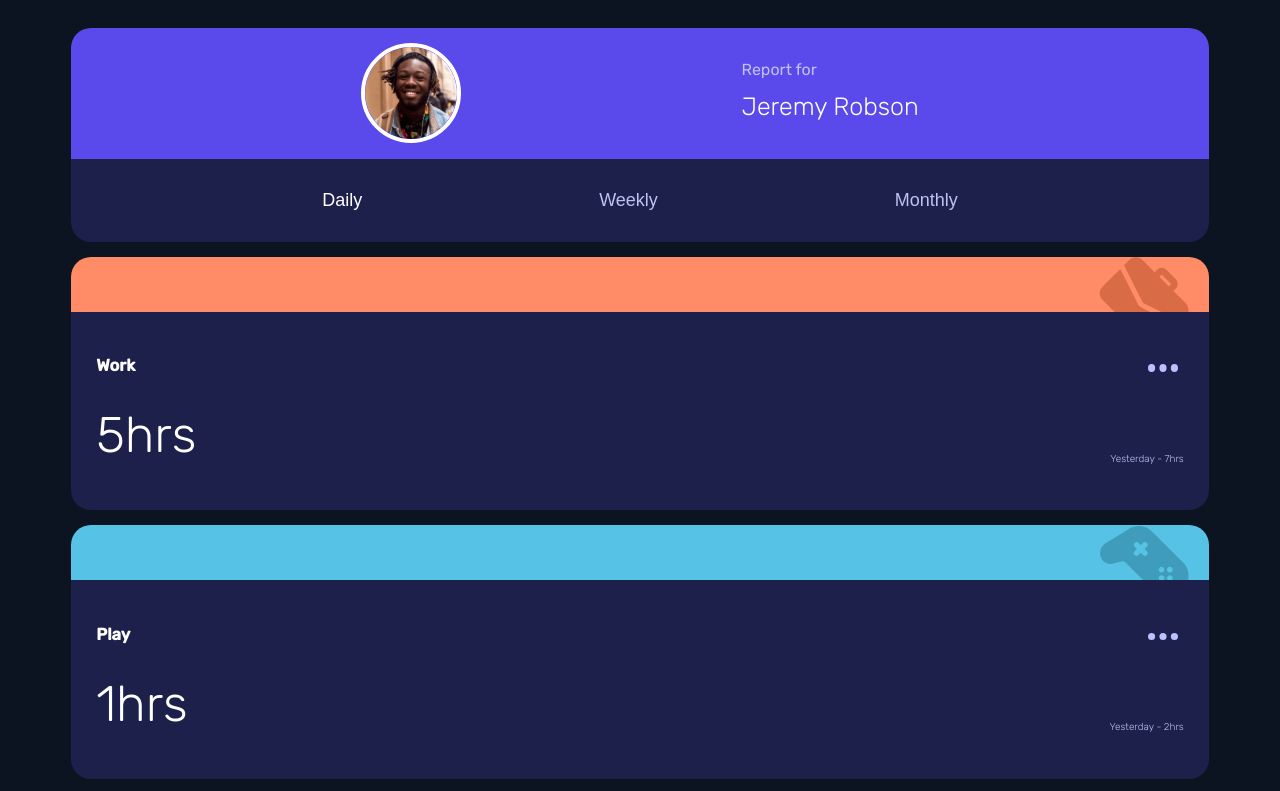
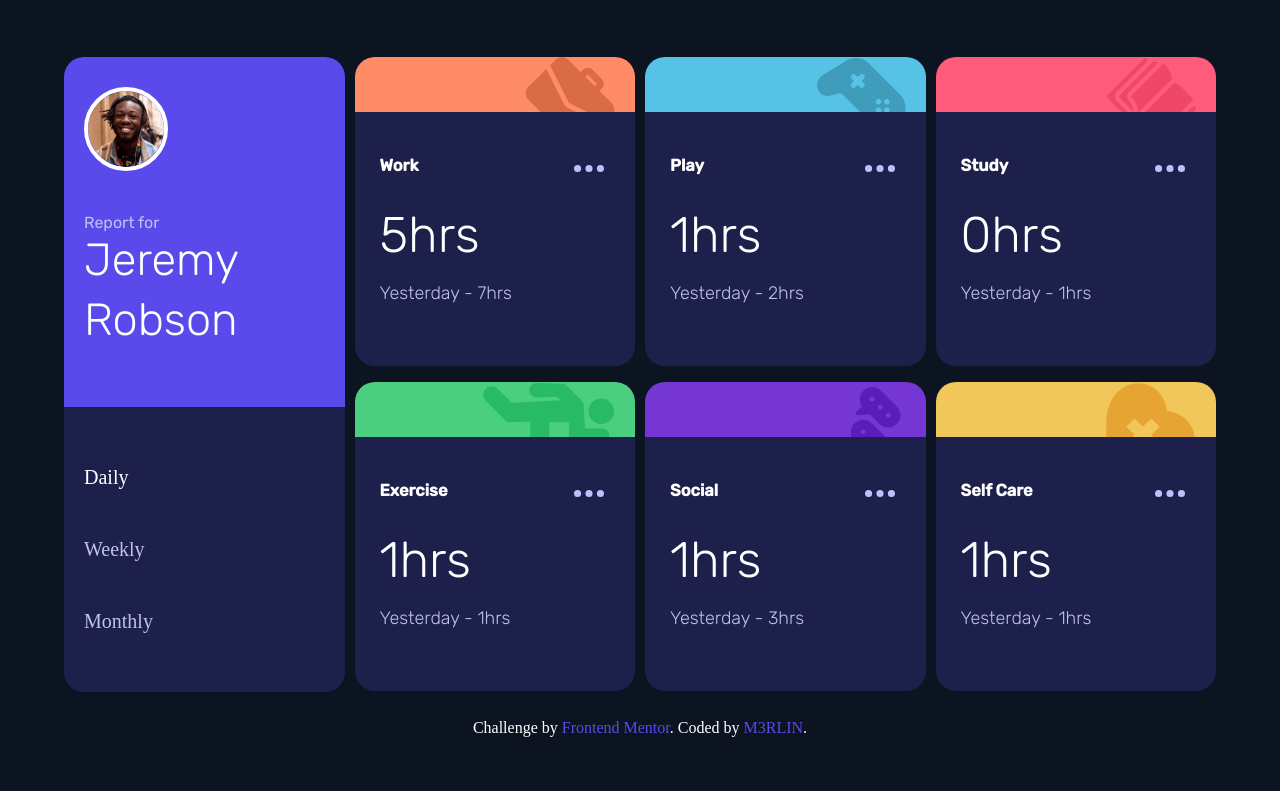
Before and after one commit to JJM3RLIN/Front-end-mentor-challenge., a website: page index.html in a window 1280 px wide. Both pictures are taken after a click on the button "Daily". Shown: the top 791 px of the page. Drawn offline with Linux system fonts and the light colour scheme; files that its build step writes are made by us from their sources.

Commit message:
Is Ready

```diff
--- a/index.html
+++ b/index.html
@@ -1,81 +1,142 @@
 <!DOCTYPE html>
 <html lang="en">
   <head>
-  <meta charset="UTF-8">
-  <meta name="viewport" content="width=device-width, initial-scale=1.0"> <!-- displays site properly based on user's device -->
+    <meta charset="UTF-8" />
+    <meta name="viewport" content="width=device-width, initial-scale=1.0" />
+    <!-- displays site properly based on user's device -->
 
-  <link rel="icon" type="image/png" sizes="32x32" href="./images/favicon-32x32.png">
+    <link
+      rel="icon"
+      type="image/png"
+      sizes="32x32"
+      href="./images/favicon-32x32.png"
+    />
 
     <title>Frontend Mentor | Time tracking dashboard</title>
-   <link rel="stylesheet" href="styles.css">
+    <link rel="stylesheet" href="build/css/normalize.min.css" />
+    <link rel="stylesheet" href="build/css/styles.min.css" />
   </head>
   <body>
-
     <main class="contenedor centrar">
-  <div class="contenido">
-      <div class="exercise seccion" id ="paso-1">
+      <div class="exercise">
         <div class="user">
           <div class="user-data">
-            <img src="images/image-jeremy.png" alt="user">
+            <img src="images/image-jeremy.png" alt="Jeremy Robson" />
             <div class="user-info">
               <div><p>Report for</p></div>
               <div class="name">
                 <h1>Jeremy <span class="span">Robson</span></h1>
               </div>
             </div>
-         </div> <!--end of user-data-->
+          </div>
+          <!--end of user-data-->
           <div class="time">
-          <button type="button" data-paso = "1">Daily</button>
+            <button type="button" data-paso="1">Daily</button>
             <button type="button" data-paso="2">Weekly</button>
             <button type="button" data-paso="3">Monthly</button>
-        </div> <!--end of time-->
+          </div>
+          <!--end of time-->
         </div>
         <!--Aqui deben ir las tarjetas-->
+        <div class="work">
+          <div class="orange">
+            <img src="images/icon-work.svg" alt="" aria-hidden="true"/>
           </div>
-      <div class="exercise-weekly seccion" id ="paso-2">
-        <div class="user">
-          <div class="user-data">
-            <img src="images/image-jeremy.png" alt="user">
-            <div class="user-info">
-              <div><p>Report for</p></div>
-              <div class="name">
-                <h1>Jeremy <span class="span">Robson</span></h1>
+          <div class="card">
+            <div class="display">
+              <h5>Work</h5>
+              <button><img src="images/icon-ellipsis.svg" /></button>
+            </div>
+            <div class="card-text">
+              <p class="horas-work"></p>
+              <h5 class="last-work"></h5>
             </div>
           </div>
-         </div> <!--end of user-data-->
-        <div class="time">
-          <button type="button" data-paso = "1">Daily</button>
-          <button type="button" data-paso="2" class="activo">Weekly</button>
-          <button type="button" data-paso="3">Monthly</button>
-        </div> <!--end of time-->
         </div>
-         <!--Aqui deben ir las tarjetas-->
+        <div class="play">
+          <div class="blue">
+            <img src="images/icon-play.svg" alt="" aria-hidden="true"/>
           </div>
-      <div class="exercise-monthly seccion" id ="paso-3">
-        <div class="user">
-          <div class="user-data">
-            <img src="images/image-jeremy.png" alt="user">
-            <div class="user-info">
-              <div><p>Report for</p></div>
-              <div class="name">
-                <h1>Jeremy <span class="span">Robson</span></h1>
+          <div class="card">
+            <div class="display">
+              <h5>Play</h5>
+              <button><img src="images/icon-ellipsis.svg" /></button>
+            </div>
+            <div class="card-text">
+              <p class="horas-play"></p>
+              <h5 class="last-play"></h5>
             </div>
           </div>
-         </div> <!--end of user-data-->
-        <div class="time">
-          <button type="button" data-paso = "1">Daily</button>
-          <button type="button" data-paso="2">Weekly</button>
-          <button type="button" data-paso="3" class="activo">Monthly</button>
-        </div> <!--end of time-->
         </div>
-         <!--Aqui deben ir las tarjetas-->
+        <div class="Study">
+          <div class="red">
+            <img src="images/icon-study.svg" alt="" aria-hidden="true"/>
+          </div>
+          <div class="card">
+            <div class="display">
+              <h5>Study</h5>
+              <button><img src="images/icon-ellipsis.svg" /></button>
+            </div>
+            <div class="card-text">
+              <p class="horas-study"></p>
+              <h5 class="last-study"></h5>
             </div>
           </div>
+        </div>
+        <div class="Exercise">
+          <div class="green">
+            <img src="images/icon-exercise.svg" alt="" aria-hidden="true"/>
+          </div>
+          <div class="card">
+            <div class="display">
+              <h5>Exercise</h5>
+              <button><img src="images/icon-ellipsis.svg" /></button>
+            </div>
+            <div class="card-text">
+              <p class="horas-exercise"></p>
+              <h5 class="last-exercise"></h5>
+            </div>
+          </div>
+        </div>
+        <div class="Social">
+          <div class="violet">
+            <img src="images/icon-social.svg" alt="" aria-hidden="true"/>
+          </div>
+          <div class="card">
+            <div class="display">
+              <h5>Social</h5>
+              <button><img src="images/icon-ellipsis.svg" /></button>
+            </div>
+            <div class="card-text">
+              <p class="horas-social"></p>
+              <h5 class="last-social"></h5>
+            </div>
+          </div>
+        </div>
+        <div class="Self-Care">
+          <div class="yellow">
+            <img src="images/icon-self-care.svg" alt="" aria-hidden="true" />
+          </div>
+          <div class="card">
+            <div class="display">
+              <h5>Self Care</h5>
+              <button><img src="images/icon-ellipsis.svg" /></button>
+            </div>
+            <div class="card-text">
+              <p class="horas-self"></p>
+              <h5 class="last-self"></h5>
+            </div>
+          </div>
+        </div>
+      </div>
+      <!--End of exercise-->
       <div class="attribution">
-    Challenge by <a href="https://www.frontendmentor.io?ref=challenge" target="_blank">Frontend Mentor</a>.
-    Coded by <a href="https://github.com/JJM3RLIN">M3RLIN</a>.
+        Challenge by
+        <a href="https://www.frontendmentor.io?ref=challenge" target="_blank"
+          >Frontend Mentor</a
+        >. Coded by <a href="https://github.com/JJM3RLIN">M3RLIN</a>.
       </div>
     </main>
-  <script src="main.js"></script>
+    <script src="/build/js/main.min.js"></script>
   </body>
 </html>
--- a/main.js
+++ b/main.js
@@ -8,109 +8,90 @@ async function mostarInfo(){
     try{
         const resultado = await fetch('data.json');
         const db = await resultado.json();
+        if(seccion == 1){
             db.forEach(element => {
                 const {title, timeframes} = element;
-            const padre = document.querySelector('.exercise')
-            addElements(padre, timeframes.daily.current, timeframes.daily.previous, title, "Yesterday");
+                addElements(timeframes.daily.current, timeframes.daily.previous, title, "Yesterday")
                });
+        }
+       else if(seccion == 2){
         db.forEach(element => {
             const {title, timeframes} = element;
-            const weekly = document.querySelector('.exercise-weekly')
-            addElements(weekly, timeframes.weekly.current, timeframes.weekly.previous, title,"Last week");
+            addElements(timeframes.weekly.current, timeframes.weekly.previous, title, "Last week")
            });
+       }
+       else if(seccion == 3){
         db.forEach(element => {
             const {title, timeframes} = element;
-            const monthly = document.querySelector('.exercise-monthly')
-            addElements(monthly, timeframes.monthly.current, timeframes.monthly.previous, title, "Last month")
+            addElements(timeframes.monthly.current, timeframes.monthly.previous, title, "Last month")
            });
+       }
+
+         console.log("adentro");
     }
     catch(error){
         console.log('Error');
     }
 
 }
-function addElements(padre,horasT, anteriorT, tituloT, last){
-    const titulo = document.createElement('H5');
-    const button = document.createElement('BUTTON');
-    const icono = document.createElement('IMG');
-    const horas = document.createElement('P');
-    const anterior = document.createElement('H5');
-    const contenedorInfo = document.createElement('DIV');
-    const contenedorTitulo = document.createElement('DIV');
-    const contenedorCard = document.createElement('DIV');
-    const subBg = document.createElement('DIV');
-    const subBgIcon = document.createElement('IMG');
-    const card = document.createElement('DIV');
-    titulo.textContent = tituloT;
-    icono.src = "images/icon-ellipsis.svg";
-    button.appendChild(icono)
-    horas.textContent =  `${horasT}hrs`;
-    anterior.textContent = `${last} - ${anteriorT}hrs`;
-    contenedorTitulo.appendChild(titulo);
-    contenedorTitulo.appendChild(button);
-    contenedorTitulo.classList.add('display');
-     contenedorInfo.appendChild(horas);
-     contenedorInfo.classList.add('card-text');
-    contenedorInfo.appendChild(anterior);
-    card.appendChild(contenedorTitulo);
-    card.appendChild(contenedorInfo);
-    card.classList.add('card');
-    if(titulo.textContent == 'Work'){
-        subBg.classList.add('orange')
-        subBgIcon.src ="images/icon-work.svg"
-        subBg.appendChild(subBgIcon);
+function addElements(horasT, anteriorT, tituloT, last){
+
+    if(tituloT == 'Work'){
+     const horas = document.querySelector('.horas-work');
+     const lastTime = document.querySelector('.last-work');
+     horas.textContent = `${horasT}hrs`;
+     lastTime.textContent = `${last} - ${anteriorT}hrs`;
     }
-    else if(titulo.textContent == 'Play'){
-        subBg.classList.add('blue')
-        subBgIcon.src ="images/icon-play.svg"
-        subBg.appendChild(subBgIcon);
+    else if(tituloT == 'Play'){
+        const horasP = document.querySelector('.horas-play');
+        const lastTime = document.querySelector('.last-play');
+        horasP.textContent = `${horasT}hrs`;
+        lastTime.textContent = `${last} - ${anteriorT}hrs `;
     }
-    else if(titulo.textContent == 'Study'){
-        subBg.classList.add('red')
-        subBgIcon.src ="images/icon-study.svg"
-        subBg.appendChild(subBgIcon);
+    else if(tituloT == 'Study'){
+        const horas = document.querySelector('.horas-study');
+        const lastTime = document.querySelector('.last-study');
+        horas.textContent = `${horasT}hrs`;
+        lastTime.textContent = `${last} - ${anteriorT}hrs`;
     }
-    else if(titulo.textContent == 'Exercise'){
-        subBg.classList.add('green')
-        subBgIcon.src ="images/icon-exercise.svg"
-        subBg.appendChild(subBgIcon);
+    else if(tituloT == 'Exercise'){
+        const horas = document.querySelector('.horas-exercise');
+        const lastTime = document.querySelector('.last-exercise');
+        horas.textContent = `${horasT}hrs`;
+        lastTime.textContent = `${last} - ${anteriorT}hrs`;
     }
-    else if(titulo.textContent == 'Social'){
-        subBg.classList.add('violet')
-        subBgIcon.src ="images/icon-social.svg"
-        subBg.appendChild(subBgIcon);
+    else if(tituloT== 'Social'){
+        const horas = document.querySelector('.horas-social');
+        const lastTime = document.querySelector('.last-social');
+        horas.textContent = `${horasT}hrs`;
+        lastTime.textContent = `${last} - ${anteriorT}hrs`;
     }
-    else if(titulo.textContent == 'Self Care'){
-        subBg.classList.add('yellow')
-        subBgIcon.src ="images/icon-self-care.svg"
-        subBg.appendChild(subBgIcon);
+    else if(tituloT == 'Self Care'){
+        const horas = document.querySelector('.horas-self');
+        const lastTime = document.querySelector('.last-self');
+        horas.textContent = `${anteriorT}hrs`;
+        lastTime.textContent = `${last} - ${anteriorT}hrs`;
     }
-    contenedorCard.appendChild(subBg);
-    contenedorCard.appendChild(card);
-    padre.appendChild(contenedorCard);
 }
+
+
 function mostrarSeccion(){
-    const seccionActual = document.querySelector(`#paso-${seccion}`);
-     seccionActual.classList.add('mostrar-seccion');
      const btnActual = document.querySelector(`[data-paso= "${seccion}"]`)
      btnActual.classList.add('activo');
 }
+
 function cambiarSeccion(){
     const buttons = document.querySelectorAll('.time button');
     buttons.forEach(boton=>{
-
         boton.addEventListener('click', (e)=>{
             e.preventDefault();
             seccion = parseInt(e.target.dataset.paso);
 
             //eliminar de la seccion anterior
-            document.querySelector('.mostrar-seccion').classList.remove('mostrar-seccion');
             document.querySelector('.activo').classList.remove('activo');
-
-            const sec = document.querySelector(`#paso-${seccion}`);
-            sec.classList.add('mostrar-seccion');
+            console.log(seccion);
             mostrarSeccion()
-
+            mostarInfo();
         });
     });
 }
--- a/styles.css
+++ b/styles/styles.css
@@ -49,7 +49,6 @@ button{
     background: none;
     outline: none;
     border: none;
-    font-size: 18px;
     cursor: pointer;
 }
 button:hover, .activo{
@@ -64,8 +63,8 @@ button:hover, .activo{
    align-items: center;
 }
 .user-data img{
-    width: 10rem;
-    height: 10rem;
+    width: 8.5rem;
+    height: auto;
     border: var(--blanco) 4px solid;
     border-radius: 5.3rem;
 }
@@ -83,6 +82,9 @@ button:hover, .activo{
     align-items: center;
     padding: 3rem 2rem;
 }
+.time button{
+    font-size: 2rem;
+}
 .card{
     background-color: var(--moradoOscuro);
     border-radius: 0 0 2rem 2rem ;
@@ -94,7 +96,7 @@ button:hover, .activo{
     background-color: var(--hover);
 }
 .card p{
-    font-size: 5rem;
+    font-size: 4rem;
     color: var(--blanco);
     font-weight: 300;
     margin: 0;
@@ -109,7 +111,7 @@ button:hover, .activo{
 .card-text h5{
     margin-top: -1rem;
     color: var(--pTime);
-    font-size: 1rem;
+    font-size: 1.5rem;
     font-weight: 300;
 }
 .display{
@@ -127,16 +129,7 @@ button:hover, .activo{
     grid-template-columns: repeat(1, 1fr);
     row-gap: 1.5rem;
 }
-.seccion{
-    display: none;
-}
 
-.mostrar-seccion{
-    display: grid;
-    grid-template-columns: repeat(1,1fr);
-    row-gap: 1.5rem;
-
-}
 .orange, .blue, .red, .green, .violet, .yellow{
     border-radius: 2rem 2rem 0 0;
     height: 5.5rem;
@@ -174,11 +167,13 @@ button:hover, .activo{
     text-align: center;
     padding-top: 2rem;
 }
-@media (min-width: 1440px){
+ @media (min-width: 768px){
     .centrar{
-      position: absolute;
-      top: 10%;
-      left: 10%;
+      display: flex;
+      flex-direction: column;
+      align-items: center;
+      justify-content: center;
+      min-height: 100vh;
     }
     .card-text{
     display: flex;
@@ -186,6 +181,9 @@ button:hover, .activo{
     align-items: flex-start;
     padding: 1.5rem;
     margin-top: -4rem;
+    }
+    .card p{
+        font-size: 5rem;
     }
     .card-text h5{
         font-size: 1.8rem;
@@ -201,8 +199,8 @@ button:hover, .activo{
         padding: 1rem 0;
     }
 
-    .mostrar-seccion{
-        grid-template-columns: repeat(4, 1fr);
+    .exercise {
+        grid-template-columns: repeat(2, 1fr);
         column-gap: 1rem;
     }
     .user{
@@ -216,7 +214,7 @@ button:hover, .activo{
         height: 35rem;
     }
     .user-data img{
-        width: 30%;
+        width: 35%;
         height: auto;
         border: var(--blanco) 4px solid;
         border-radius: 6.5rem;
@@ -240,3 +238,9 @@ button:hover, .activo{
       margin-top: -3rem;
   }
  }
+ @media (min-width: 1024px){
+    .exercise {
+        grid-template-columns: repeat(4, 1fr);
+        column-gap: 1rem;
+    }
+ }
```
Also changed, not shown: gulpfile.js (added, +21 -0 lines), package.json (added, +21 -0 lines), build/css/normalize.min.css (added), build/css/styles.min.css (added), build/js/main.min.js (added), styles/normalize.css (added), 4 other files. Lines whose indentation alone changed are shown as unchanged.
